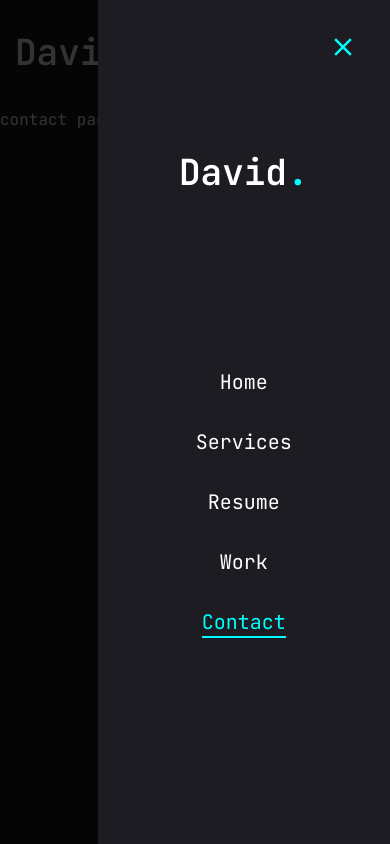
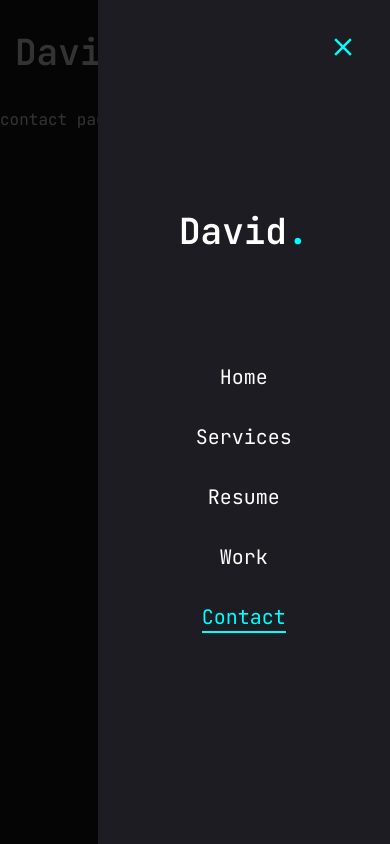
Before and after one commit to mjkdave05/david-portfolio, a Next.js app: page /contact in a window 390 px wide. Both pictures are taken after a click on the button 359 px from the left and 52 px from the top of the page. Built offline with nearby package versions, Linux system fonts and the light colour scheme.

Commit message:
mobile nav bar correction

```diff
--- a/components/MobileNav.jsx
+++ b/components/MobileNav.jsx
@@ -36,11 +36,11 @@
       <SheetTrigger className="flex justify-center items-center">
         <CiMenuFries className="text-[32px] text-accent" />
       </SheetTrigger>
-      <SheetContent className="flex flex-col">
+      <SheetContent className="flex flex-col justify-center items-center min-h-screen">
 
         {/*logo*/}
 
-        <div className="mt-32 mb-40 text-center text-2xl">
+        <div className="mt-18 mb-24 text-center text-2xl">
           <Link href="/">
             <h1 className="text-4xl font-semibold">
             David<span className="text-accent">.</span>
```
